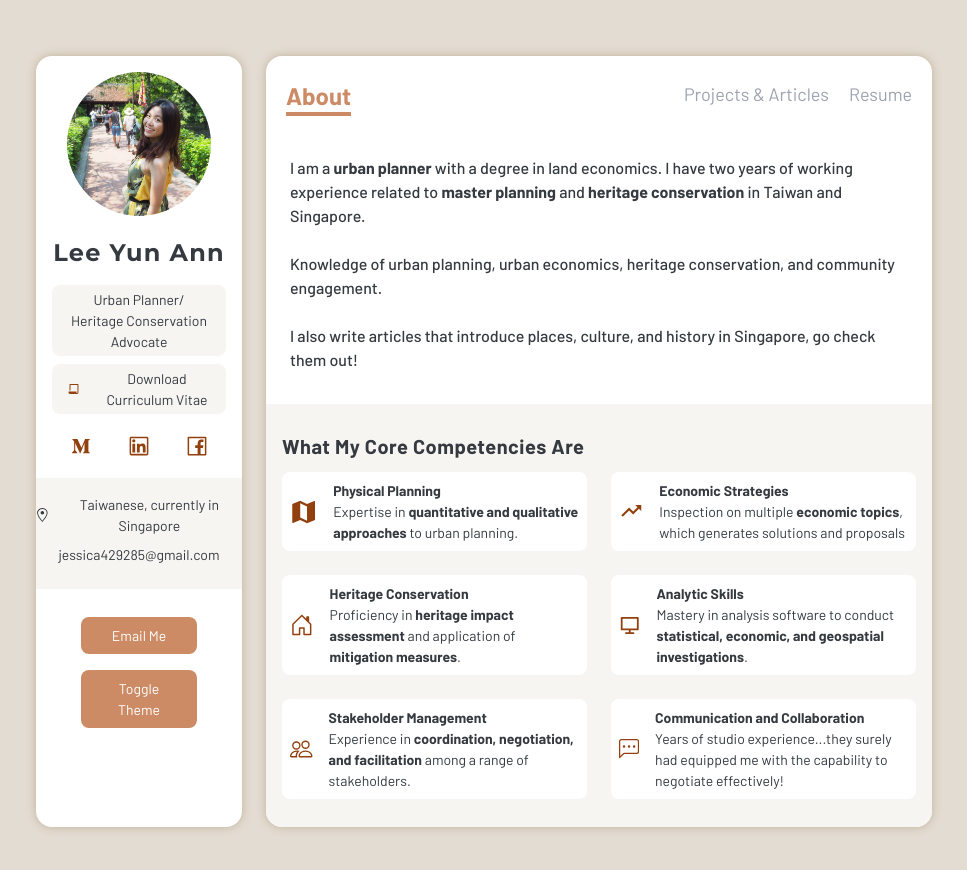
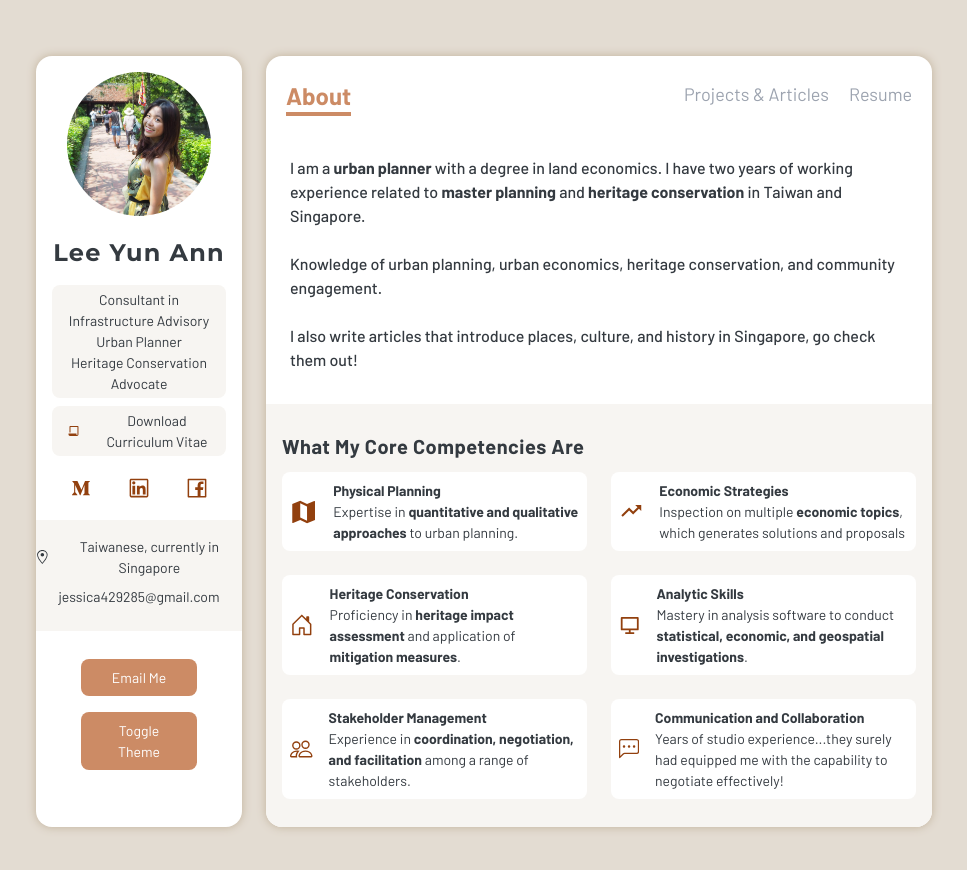
Before and after one commit to yunann0803/portfolio-website, a Next.js app: page / in a window 1280 px wide. Shown: the top 870 px of the page, without its empty margins (156-1123 px from the left). Built offline with nearby package versions, Linux system fonts and the light colour scheme.

Commit message:
sidebar change

```diff
--- a/components/Sidebar.tsx
+++ b/components/Sidebar.tsx
@@ -29,7 +29,7 @@ const changeTheme=()=>{
                 Lee Yun Ann
                 </span>
             </h1>
-            <p className="px-2 py-1 my-2 rounded-lg bg-default-ivory dark:bg-dark-200">Urban Planner/<br />Heritage Conservation Advocate</p>
+            <p className="px-2 py-1 my-2 rounded-lg bg-default-ivory dark:bg-dark-200">Consultant in Infrastructure Advisory<br />Urban Planner<br />Heritage Conservation Advocate</p>
             <a
             href="/images/YUN ANN cv-1.pdf"
             download="Yun Ann CV.pdf"
```
